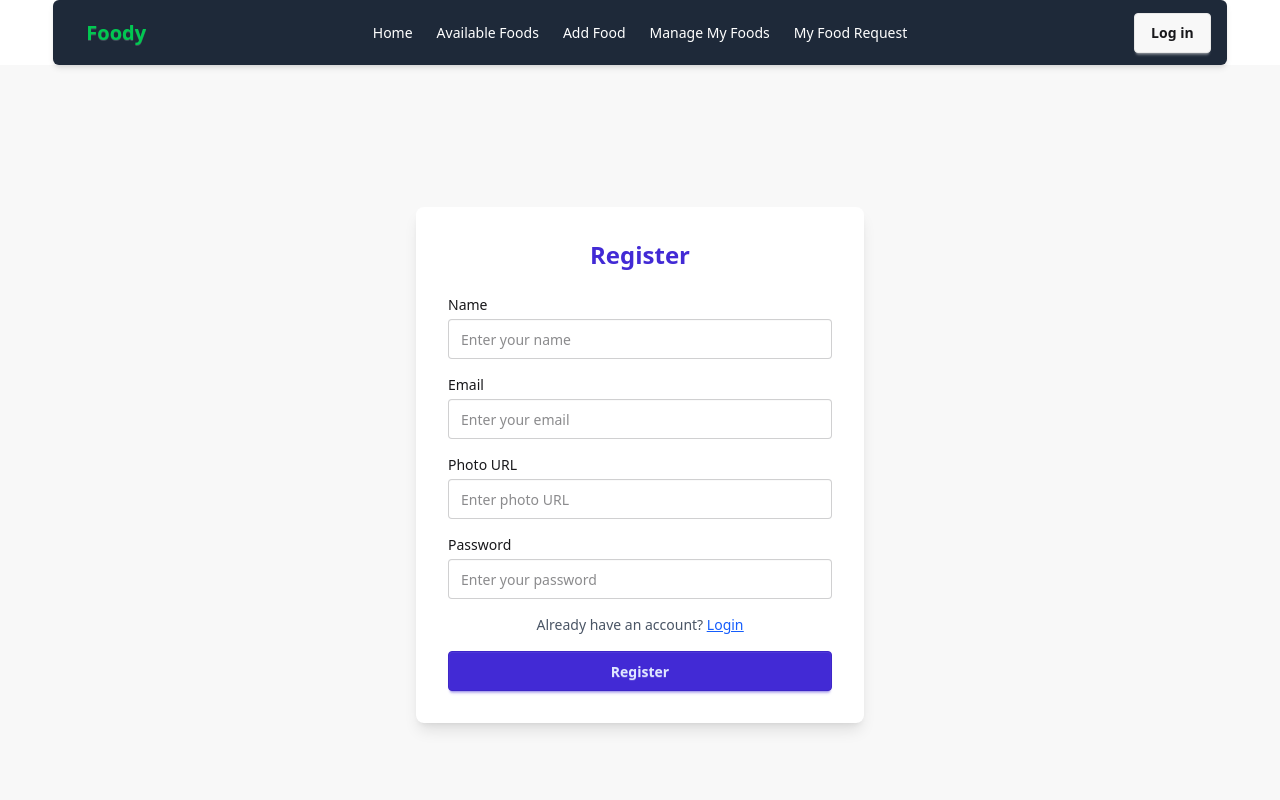
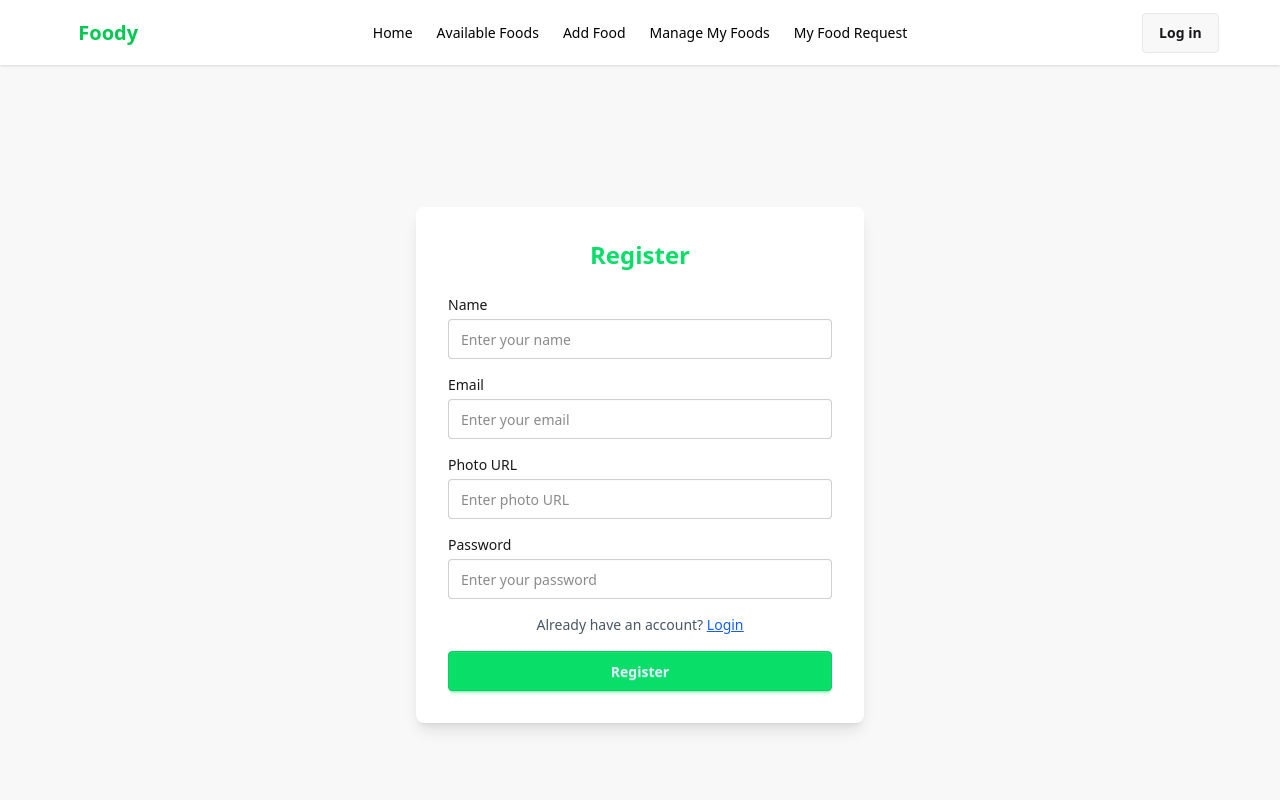
Before and after one commit to RAKIB2699/food, a React (Vite) app: page /signin in a window 1280 px wide. Shown: the top 800 px of the page. Built offline with nearby package versions, Linux system fonts and the light colour scheme; no server answers.

Commit message:
feature section polish

```diff
--- a/src/Home/Banner.jsx
+++ b/src/Home/Banner.jsx
@@ -1,36 +1,46 @@
-import React from 'react';
+import React, { useEffect } from 'react';
 import img1 from '../assets/foodimg1.avif';
 import img2 from '../assets/foodimg2.avif';
 import img3 from '../assets/foodimg3.avif';
 
 const Banner = () => {
+  useEffect(() => {
+    const links = document.querySelectorAll('.carousel a[href^="#slide"]');
+    function handleClick(e) {
+      e.preventDefault();
+      const targetId = this.getAttribute('href').substring(1);
+      const targetElem = document.getElementById(targetId);
+      if (targetElem) {
+        targetElem.scrollIntoView({ behavior: 'smooth', block: 'nearest' });
+      }
+    }
+    links.forEach(link => link.addEventListener('click', handleClick));
+    return () => {
+      links.forEach(link => link.removeEventListener('click', handleClick));
+    };
+  }, []);
+
   return (
-   <div className='w-11/12 mx-auto mt-6'>
-     <div className="carousel  h-[75vh] rounded-lg overflow-hidden shadow-md">
-
+    <div className='h-30vh max-w-[1600px] w-11/12 mx-auto mt-6'>
+      <div className="carousel  h-[60vh]  rounded-lg overflow-hidden shadow-md">
         <div id="slide1" className="carousel-item relative w-full">
           <img src={img1} className="w-full object-cover" alt="Slide 1" />
-
           <div className="absolute flex justify-between transform -translate-y-1/2 left-5 right-5 top-1/2">
             <a href="#slide3" className="btn btn-circle">❮</a>
             <a href="#slide2" className="btn btn-circle">❯</a>
           </div>
         </div>
 
-
         <div id="slide2" className="carousel-item relative w-full">
           <img src={img2} className="w-full object-cover" alt="Slide 2" />
-
           <div className="absolute flex justify-between transform -translate-y-1/2 left-5 right-5 top-1/2">
             <a href="#slide1" className="btn btn-circle">❮</a>
             <a href="#slide3" className="btn btn-circle">❯</a>
           </div>
         </div>
 
-
         <div id="slide3" className="carousel-item relative w-full">
           <img src={img3} className="w-full object-cover" alt="Slide 3" />
-
           <div className="absolute flex justify-between transform -translate-y-1/2 left-5 right-5 top-1/2">
             <a href="#slide2" className="btn btn-circle">❮</a>
             <a href="#slide1" className="btn btn-circle">❯</a>
--- a/src/Home/FeaturedFood.jsx
+++ b/src/Home/FeaturedFood.jsx
@@ -14,25 +14,27 @@ const FeaturedFood = () => {
             });
     }, []);
     return (
-        <div className="w-11/12 max-w-7xl mx-auto py-10">
-            <h2 className="text-2xl md:text-4xl font-bold mb-6 text-center text-green-600">Featured Foods</h2>
+        <div className="max-w-[1600px] w-11/12 mx-auto mt-12 mb-6">
+            <h2 className="text-2xl md:text-4xl font-bold mb-6 text-center text-primary">Featured Foods</h2>
 
-            <div className="grid md:grid-cols-3 gap-6">
+            <div className="grid grid-cols-1 md:grid-cols-3 lg:grid-cols-4 gap-6">
                 {foods.map(food => (
-                    <div key={food._id} className="bg-white p-4 shadow-md rounded-lg">
-                        <img src={food.image} alt={food.foodName} className="w-full h-48 object-cover rounded" />
-                        <h3 className="text-lg font-semibold mt-3">{food.foodName}</h3>
-                        <p className="text-sm text-gray-500 mt-1">{food.description?.slice(0, 60)}...</p>
+                    <div key={food._id} className="bg-white shadow-md rounded-lg">
+                        <img src={food.image} alt={food.image} className="w-full h-48 object-cover rounded" />
+                       <div className='p-4'>
+                         <h3 className="text-lg font-semibold mt-3">{food.foodName}</h3>
+                        <p className="text-sm text-gray-500 mt-1">{food.description?.slice(0, 60)}</p>
                         <p className="mt-2 text-sm"><span className="font-medium">Quantity:</span> {food.quantity}</p>
                         <p className="text-sm"><span className="font-medium">Pickup:</span> {food.pickupLocation}</p>
                         <p className="text-sm"><span className="font-medium">Expires:</span> {food.expireDateTime?.split('T')[0]}</p>
+                       </div>
                     </div>
                 ))}
             </div>
 
             <div className="text-center mt-8">
                 <Link to="/availablefood">
-                    <button className="bg-green-600 text-white px-6 py-2 rounded hover:bg-green-700 transition">
+                    <button className="bg-primary text-white px-6 py-2 rounded hover:bg-green-700 transition">
                         Show All
                     </button>
                 </Link>
--- a/src/index.css
+++ b/src/index.css
@@ -1,2 +1,7 @@
 @import "tailwindcss";
 @plugin "daisyui";
+
+:root {
+  --color-primary: #09de69;
+  --color-secondary: #fbc02d;  /* your secondary color */
+}
--- a/src/shared/Navbar.jsx
+++ b/src/shared/Navbar.jsx
@@ -18,23 +18,24 @@ const Navbar = () => {
 
   const navLinks = (
     <>
-      <li><NavLink to="/" className="hover:text-green-400">Home</NavLink></li>
-      <li><NavLink to="/availablefood" className="hover:text-green-400">Available Foods</NavLink></li>
-      <li><NavLink to="/addfood" className="hover:text-green-400">Add Food</NavLink></li>
-      <li><NavLink to="/manage-food" className="hover:text-green-400">Manage My Foods</NavLink></li>
-      <li><NavLink to="/myfoodrequest" className="hover:text-green-400">My Food Request</NavLink></li>
+      <li><NavLink to="/" className="hover:text-green-400 hover:font-bold text-black">Home</NavLink></li>
+      <li><NavLink to="/availablefood" className="hover:text-green-400 hover:font-bold text-black">Available Foods</NavLink></li>
+      <li><NavLink to="/addfood" className="hover:text-green-400 hover:font-bold text-black">Add Food</NavLink></li>
+      <li><NavLink to="/manage-food" className="hover:text-green-400 hover:font-bold text-black">Manage My Foods</NavLink></li>
+      <li><NavLink to="/myfoodrequest" className="hover:text-green-400 hover:font-bold text-black">My Food Request</NavLink></li>
     </>
   );
 
   return (
-    <div className="navbar bg-gray-800 text-white w-11/12 mx-auto shadow-md rounded-md px-4">
+    <div className="navbar text-white backdrop-blur-sm shadow-sm sticky top-0 z-50 p-0">
 
+      <div className="navbar max-w-[1600px] w-11/12 mx-auto">
         <div className="navbar-start">
           <div className="dropdown">
             <div tabIndex={0} role="button" className="btn btn-ghost lg:hidden">
               <svg
                 xmlns="http://www.w3.org/2000/svg"
-              className="h-5 w-5"
+                className="h-5 w-5 text-black"
                 fill="none"
                 viewBox="0 0 24 24"
                 stroke="currentColor">
@@ -45,14 +46,17 @@ const Navbar = () => {
                   d="M4 6h16M4 12h16M4 18h16"
                 />
               </svg>
+
             </div>
+
             <ul
               tabIndex={0}
               className="menu menu-sm dropdown-content mt-3 z-[1] p-2 shadow bg-base-100 text-black rounded-box w-52">
               {navLinks}
             </ul>
+            <Link to="/" className="btn btn-ghost text-xl text-green-500">Foody</Link>
           </div>
-        <Link to="/" className="btn btn-ghost text-xl text-green-500">Foody</Link>
+
         </div>
 
 
@@ -80,7 +84,7 @@ const Navbar = () => {
               </div>
 
 
-            <button onClick={handleLogout} className="btn btn-sm bg-red-500 hover:bg-red-600 text-white">
+              <button onClick={handleLogout} className="btn btn-sm bg-primary text-white">
                 Logout
               </button>
             </div>
@@ -90,6 +94,7 @@ const Navbar = () => {
 
         </div>
       </div>
+    </div>
   );
 };
 
```
Lines whose indentation alone changed are shown as unchanged.
